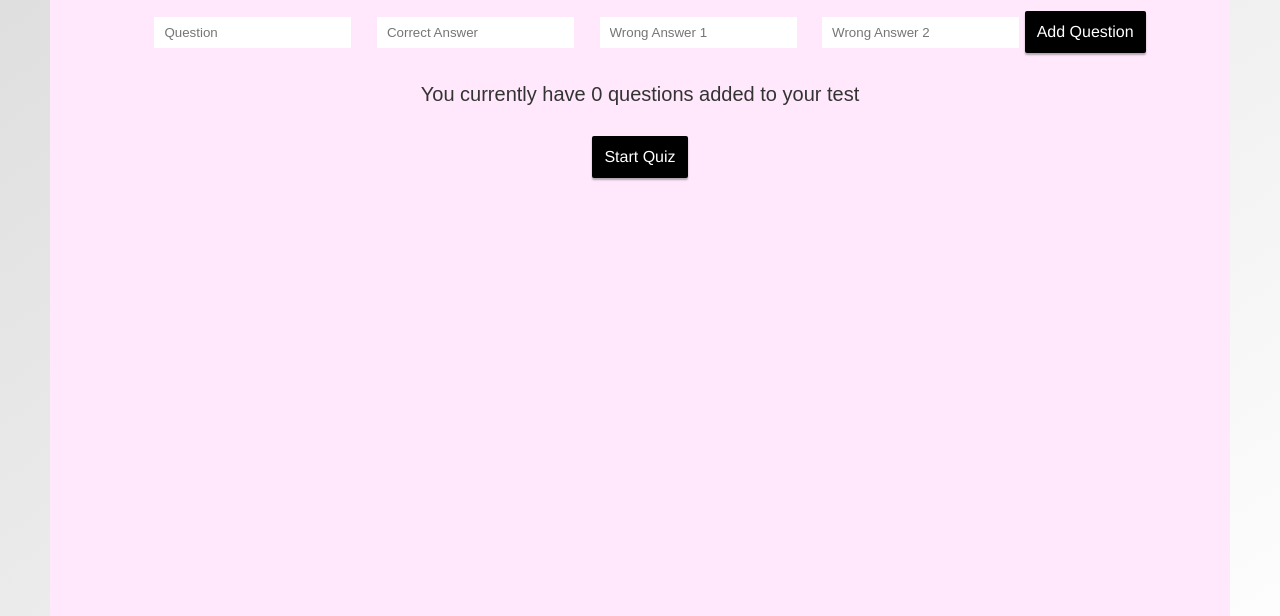
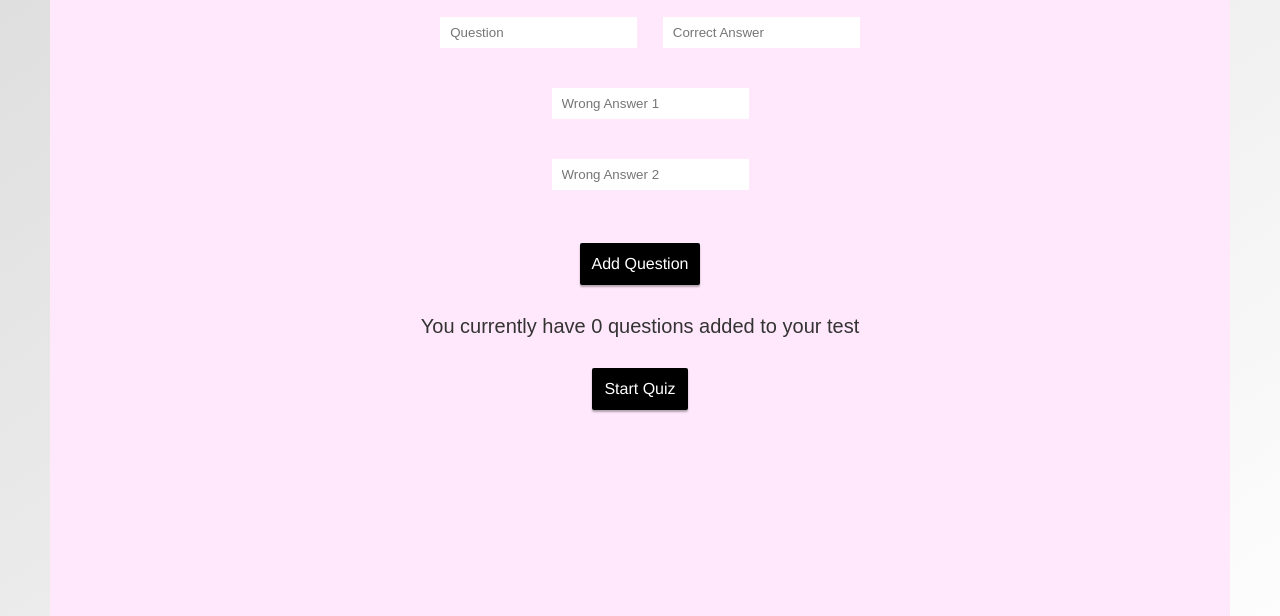
Before and after one commit to anastasiiavol/anastasiiavol.github.io, a plain HTML site: page test-creation.html in a window 1280 px wide. Shown: the part 184-800 px from the top of the page. Drawn offline with Linux system fonts and the light colour scheme.

Commit message:
test creation2

```diff
--- a/test-creation.html
+++ b/test-creation.html
@@ -28,9 +28,10 @@
         <h1>Test Creator</h1>
         <div class="addQuestions">
             <input id="questionInput" type="text" placeholder="Question">
-            <input id="correctInput" type="text" placeholder="Correct Answer">
-            <input id="wrongOneInput" type="text" placeholder="Wrong Answer 1">
-            <input id="wrongTwoInput" type="text" placeholder="Wrong Answer 2">
+            <input id="correctInput" type="text" placeholder="Correct Answer">    <br>
+            <input id="wrongOneInput" type="text" placeholder="Wrong Answer 1">    <br>
+            <input id="wrongTwoInput" type="text" placeholder="Wrong Answer 2">    <br>
+            <br>
             <button onclick="handlers.addQuestion()">Add Question</button>
         </div>
         <div class="info">
```
